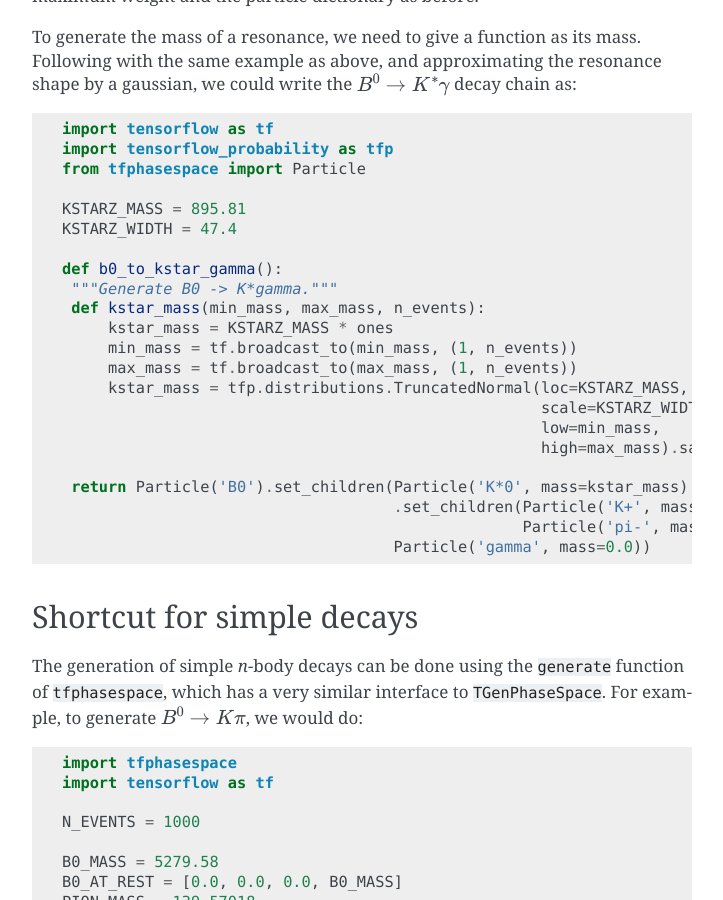
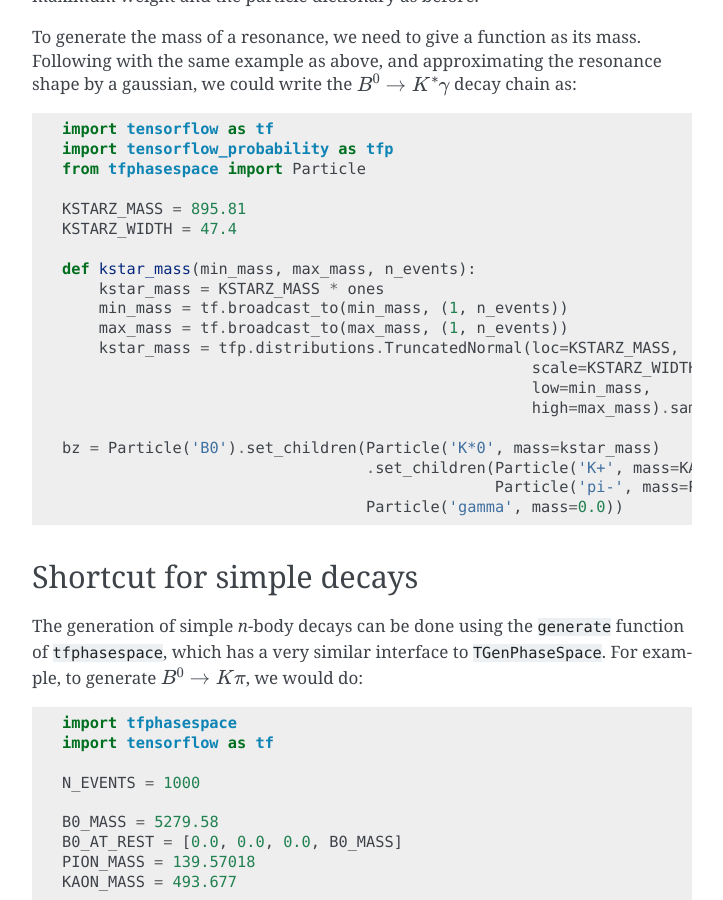
Before and after one commit to zfit/phasespace, a Sphinx documentation site: the page built from docs/usage.rst, in a window 1280 px wide and 900 px high, scrolled down 2351 px. Shown: the whole window, without its empty margins (388-1111 px from the left). Built offline with Sphinx 7.4.7, drawn with Linux system fonts in a browser that asks for light colours.

Commit message:
Make resonance creation clearer

```diff
--- a/docs/usage.rst
+++ b/docs/usage.rst
@@ -110,21 +110,19 @@ write the :math:`B^{0}\to K^{*}\gamma` decay chain as::
    KSTARZ_MASS = 895.81
    KSTARZ_WIDTH = 47.4
 
-   def b0_to_kstar_gamma():
-    """Generate B0 -> K*gamma."""
-    def kstar_mass(min_mass, max_mass, n_events):
-        kstar_mass = KSTARZ_MASS * ones
-        min_mass = tf.broadcast_to(min_mass, (1, n_events))
-        max_mass = tf.broadcast_to(max_mass, (1, n_events))
-        kstar_mass = tfp.distributions.TruncatedNormal(loc=KSTARZ_MASS,
-                                                       scale=KSTARZ_WIDTH,
-                                                       low=min_mass,
-                                                       high=max_mass).sample()
+   def kstar_mass(min_mass, max_mass, n_events):
+       kstar_mass = KSTARZ_MASS * ones
+       min_mass = tf.broadcast_to(min_mass, (1, n_events))
+       max_mass = tf.broadcast_to(max_mass, (1, n_events))
+       kstar_mass = tfp.distributions.TruncatedNormal(loc=KSTARZ_MASS,
+                                                      scale=KSTARZ_WIDTH,
+                                                      low=min_mass,
+                                                      high=max_mass).sample()
 
-    return Particle('B0').set_children(Particle('K*0', mass=kstar_mass)
-                                       .set_children(Particle('K+', mass=KAON_MASS),
-                                                     Particle('pi-', mass=PION_MASS)),
-                                       Particle('gamma', mass=0.0))
+   bz = Particle('B0').set_children(Particle('K*0', mass=kstar_mass)
+                                    .set_children(Particle('K+', mass=KAON_MASS),
+                                                  Particle('pi-', mass=PION_MASS)),
+                                    Particle('gamma', mass=0.0))
 
 
 Shortcut for simple decays
```
